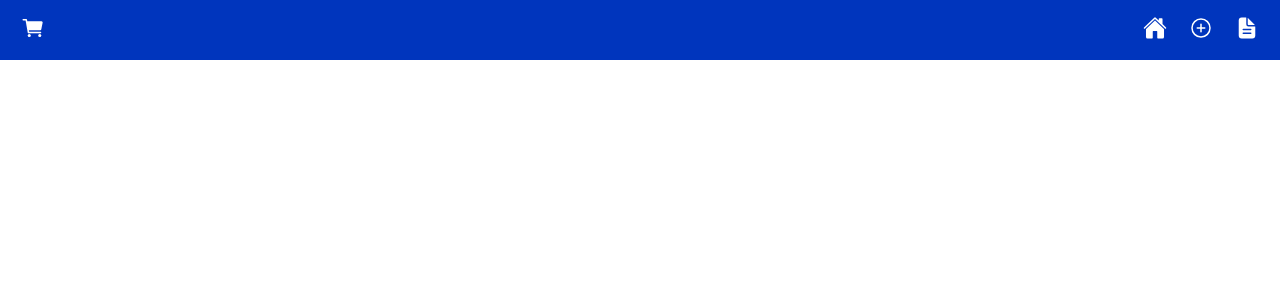
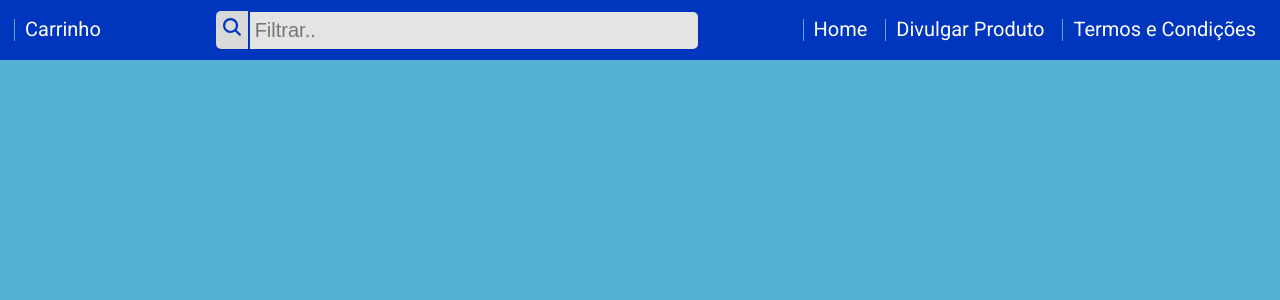
Before and after one commit to RodrigoAAraujo/projeto15-MusicALX-front, a React (Create React App) app: page /1/dashboard in a window 1280 px wide. Shown: the top 300 px of the page. Built offline with nearby package versions, Linux system fonts and the light colour scheme.

Commit message:
Sidebar e barra de navegação acabados

```diff
--- a/public/index.html
+++ b/public/index.html
@@ -5,6 +5,9 @@
     <link rel="icon" href="%PUBLIC_URL%/favicon.ico" />
     <meta name="viewport" content="width=device-width, initial-scale=1" />
     <title>MusicalTrade</title>
+    <style>
+      @import url('https://fonts.googleapis.com/css2?family=Roboto:ital,wght@0,100;0,300;0,400;0,500;0,700;0,900;1,100;1,300;1,400;1,500;1,700;1,900&display=swap');
+      </style>
   </head>
   <body>
     <noscript>You need to enable JavaScript to run this app.</noscript>
--- a/src/API/cart.js
+++ b/src/API/cart.js
@@ -3,7 +3,7 @@ import { createContext, useState } from "react"
 export const CartContext = createContext({})
 
 export const CartProvider = (props)=>{
-    const [cart, setCart] = useState({})
+    const [cart, setCart] = useState([])
 
     return(
         <CartContext.Provider value={{cart, setCart}}>
--- /dev/null
+++ b/src/API/sidebar.js
@@ -0,0 +1,13 @@
+import { createContext, useState } from "react"
+
+export const SidebarContext = createContext({})
+
+export const SidebarProvider = (props)=>{
+    const [sidebar, setSidebar] = useState(false)
+
+    return(
+        <SidebarContext.Provider value={{sidebar, setSidebar}}>
+            {props.children}
+        </SidebarContext.Provider>
+    )
+}
--- a/src/Assets/Styles/GlobalReset.js
+++ b/src/Assets/Styles/GlobalReset.js
@@ -52,6 +52,9 @@ const GlobalReset = createGlobalStyle`
     *{
         box-sizing: border-box;
     }
+    body{
+        font-family: 'Roboto', sans-serif;
+    }
 `
 
 export default GlobalReset
--- a/src/Components/NavbarUp.js
+++ b/src/Components/NavbarUp.js
@@ -1,16 +1,34 @@
+import { useContext, useState } from 'react'
 import styled from 'styled-components'
-import { DarkBlue, LightBlue, White } from '../Settings/colors'
+import { SidebarContext } from '../API/sidebar'
+import { DarkBlue, DarkerGray, DarkGray, Gray, LightBlue, LigthGray, White } from '../Settings/colors'
 
 
 export default function NavbarUp(){
+    const {sidebar , setSidebar} = useContext(SidebarContext)
+    const [search, setSearch] = useState()
+
+
     return(
-        <NavStyle>
+        <NavStyle search={search}>
             <div>
-                <ion-icon name="cart"></ion-icon>
+                <ion-icon name="cart" onClick={sidebar? () => setSidebar(false): () => setSidebar(true)}></ion-icon>
+                <h1 onClick={sidebar? () => setSidebar(false): () => setSidebar(true)}>Carrinho</h1>
             </div>
+            <nav>
+                <button>
+                    <ion-icon name="search" onClick={search? () => setSidebar(false): () => setSidebar(true)} ></ion-icon>
+                </button>
+                <form>
+                    <input placeholder='Filtrar..'></input>
+                </form>
+            </nav>
             <div>
+                <h1>Home</h1>
                 <ion-icon name="home"></ion-icon>
+                <h1>Divulgar Produto</h1>
                 <ion-icon name="add-circle-outline"></ion-icon>
+                <h1>Termos e Condições</h1>
                 <ion-icon name="document-text"></ion-icon>
             </div>
         </NavStyle>
@@ -30,8 +48,54 @@ const NavStyle = styled.nav`
     color: ${White} ;
     font-size: 24px;
 
+    nav{
+        display: flex;
+        align-items: center;
+
+        @media (max-width: 500px) {
+            display: none;
+        }
+
+        button{
+            padding: 5px;
+            font-size: 22px;
+            border-radius: 5px 0px 0px 5px;
+            cursor: pointer;
+            background-color: ${Gray};
+            color: ${DarkBlue};
+            transition: 0.3s;
+
+            :hover{
+                background-color: ${LightBlue};
+            }
+        }
+        input{
+            padding: 7px 5px;
+            font-size: 20px;
+            border-radius: 0px 5px 5px 0px;
+            cursor: text;
+            margin-left: 2px;
+            color: ${DarkerGray};
+            border: none;
+            width: 35vw;
+            background-color: ${White};
+
+            @media (max-width: 1080px) {
+                width: 40vw;
+            }
+
+
+            :placeholder-shown{
+                background-color: ${LigthGray};
+            }
+
+        }
+
+    }
+
 
     div{
+        display: flex;
         margin:0px 10px;
 
         ion-icon{
@@ -45,5 +109,49 @@ const NavStyle = styled.nav`
                 background-color: ${LightBlue};
             }
         }
+        h1{
+            font-size: 20px;
+            font-weight: 400;
+            margin: 0px 4px;
+            padding: 0px 10px;
+            border-left: 1px solid ${LightBlue};
+            color: ${White};
+            cursor: pointer;
+
+            :hover{
+                color: ${LightBlue};
+            }
+
+            :after {
+                content: '';
+                width: 0px;
+                height: 2px;
+                display: block;
+                background: black;
+                transition: 300ms;
+                background-color: ${LightBlue};
+            }
+
+            :hover:after {
+                width: 100%;
+            }
+        }
+
+        @media (max-width: 1080px) {
+            h1{
+                display: none;
+            }
+            ion-icon{
+                display: block;
+            }
+        }
+        @media (min-width: 1080px) {
+            h1{
+                display: inline;
+            }
+            ion-icon{
+                display: none;
+            }
+        }
     }
 `
--- /dev/null
+++ b/src/Components/ProductsDisplays.js
@@ -0,0 +1,11 @@
+export function ProductsDashboard(){
+
+}
+
+export function ProductsDetails(){
+
+}
+
+export function ProductsCart(){
+
+}
--- /dev/null
+++ b/src/Components/SideBar.js
@@ -0,0 +1,175 @@
+import { useContext } from "react"
+import { useNavigate } from "react-router-dom"
+import styled from "styled-components"
+import { CartContext } from "../API/cart"
+import { SidebarContext } from "../API/sidebar"
+import { UserContext } from "../API/user"
+import { DarkBlue, DarkGray, DarkRed, Gray, LightBlue, LigthGray, LigthRed, White } from "../Settings/colors"
+import { ProductsCart } from "./ProductsDisplays"
+
+export default function SideBar() {
+    const { sidebar } = useContext(SidebarContext)
+
+    return (
+        <SideBarStyle on={sidebar}>
+            <UserInfo />
+            <Cart />
+        </SideBarStyle>
+    )
+}
+
+function UserInfo() {
+    const { user } = useContext(UserContext)
+    const navigate = useNavigate()
+
+    return (
+        <UserInfoStyle>
+            <section>
+                <img src={user.image} />
+                <ion-icon name="log-out-outline" onClick={() => navigate("/")}></ion-icon>
+            </section>
+
+            <h3>{user.name}</h3>
+            <h4>{user.email}</h4>
+        </UserInfoStyle>
+    )
+
+}
+
+function Cart() {
+    const { user } = useContext(UserContext)
+    const { cart } = useContext(CartContext)
+    const navigate = useNavigate()
+
+    return (
+        <CartStyle>
+            <h1>Carrinho</h1>
+            {cart.length === 0 ?
+                <div>
+                    <h2>Carrinho Vazio</h2>
+                </div> :
+                <>
+                    {cart.map((p) => {
+                        <ProductsCart product={p} />
+                    })}
+                    <section>
+                        <button onClick={() => navigate(`/${user.name}/carrinho/pagamento`)}>Finalizar Compra</button>
+                        <p>Limpar Tudo</p>
+                    </section>
+                </>
+            }
+        </CartStyle >
+    )
+
+}
+
+const SideBarStyle = styled.aside`
+    position: fixed;
+    top: 60px; left: ${props => props.on ? "0px" : "-260px"};
+    background-color: ${White};
+    width: 260px;
+    height: 100%;
+
+    transition: 0.6s ease-out;
+`
+
+const UserInfoStyle = styled.div`
+    padding: 10px;
+    border-top: 1px ${LigthGray} solid;
+
+    section{
+        display: flex;
+        align-items: center;
+        justify-content: space-between;
+
+        ion-icon{
+            font-size: 34px;
+            margin-right: 10px;
+            padding: 5px;
+            border-radius: 50%;
+            cursor: pointer;
+            transition: 0.3s;
+
+            :hover{
+                background-color: ${LightBlue};
+            }
+        }
+
+        img{
+            width: 50px;
+            border-radius:50% ;
+            aspect-ratio: 1;
+            object-fit: cover;
+        }
+    }
+
+
+    h3{
+        font-size: 24px;
+        font-weight: 500;
+        margin-top: 10px;
+    }
+        h4{
+        font-size: 20px;
+        font-weight: 400;
+        color: ${DarkGray};
+    }
+`
+
+const CartStyle = styled.div`
+    padding: 10px;
+    border-top: 1px ${LigthGray} solid;
+
+    div{
+        width: 100%;
+        border-radius: 8px;
+        border: 1px ${Gray} solid;
+        display: flex;
+        align-items: center;
+        justify-content: center;
+        color: ${DarkGray};
+        margin: 10px 0px;
+        min-height: 100px;
+    }
+
+    section{
+        display: flex;
+        align-items: center;
+        justify-content: space-between;
+
+        button{
+            padding: 5px 10px;
+            border-radius: 5px;
+
+            font-weight: 400;
+            font-size: 16px;
+
+            transition: 0.4s;
+            cursor: pointer;
+
+            :hover{
+                opacity: 0.8;
+                background-color: ${LightBlue};
+            }
+        }
+
+        p{
+            font-size: 12px;
+            font-weight: 500;
+            color: ${LigthRed};
+            align-self: flex-start;
+            cursor: pointer;
+            transition: 0.4s;
+
+            :hover{
+                text-decoration: underline;
+                color: ${DarkRed};
+            }
+        }
+    }
+    h1{
+        font-size: 30px;
+        font-weight: 500;
+        margin-top: 10px;
+    }
+`
--- a/src/Pages/DashboardPage.js
+++ b/src/Pages/DashboardPage.js
@@ -1,9 +1,18 @@
+import styled from "styled-components";
 import NavbarUp from "../Components/NavbarUp";
+import SideBar from "../Components/SideBar";
+import { LightBlue } from "../Settings/colors";
 
 export default function DashboardPage(){
     return(
-        <main>
+        <DashboardStyle>
             <NavbarUp/>
-        </main>
+            <SideBar/>
+        </DashboardStyle>
     )
 }
+
+const DashboardStyle = styled.main`
+    background-color: ${LightBlue};
+    min-height: 100vh;
+`
--- a/src/Settings/colors.js
+++ b/src/Settings/colors.js
@@ -1,3 +1,11 @@
 export const DarkBlue = "#0035BD"
 export const LightBlue = "#53AFD4"
 export const White = "#FFFFFF"
+
+export const DarkerGray = "#999999"
+export const DarkGray = "#BDBDBD"
+export const Gray = "#D9D9D9"
+export const LigthGray = "#E4E4E4"
+
+export const LigthRed = "#FF5C5C"
+export const DarkRed = "#E33636"
--- a/src/index.js
+++ b/src/index.js
@@ -1,6 +1,7 @@
 import React from 'react';
 import ReactDOM from 'react-dom/client';
 import { CartProvider } from './API/cart';
+import { SidebarProvider } from './API/sidebar';
 import { UserProvider } from './API/user';
 import App from './App';
 
@@ -9,7 +10,9 @@ root.render(
   <React.StrictMode>
     <CartProvider>
       <UserProvider>
-        <App />
+        <SidebarProvider>
+         <App />
+        </SidebarProvider>
       </UserProvider>
     </CartProvider>
   </React.StrictMode>
```
